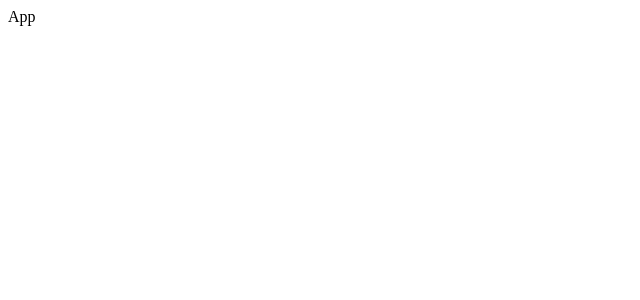
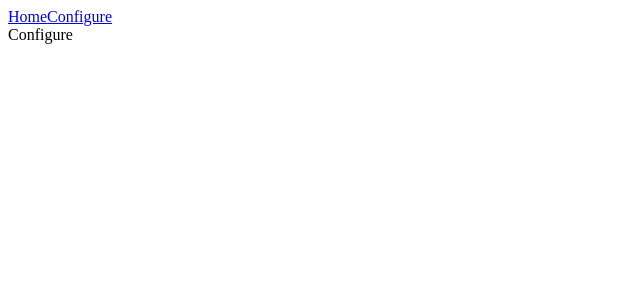
Before and after one commit to ronaldarifin/rewardapp, a React (Create React App) app: page /configure in a window 1280 px wide. Shown: the top 300 px of the page, without its empty margins (0-640 px from the left). Built offline with nearby package versions, Linux system fonts and the light colour scheme.

Commit message:
add routing for app

```diff
--- a/src/App.js
+++ b/src/App.js
@@ -1,8 +1,18 @@
 import React from 'react'
+import { BrowserRouter, Routes, Route } from "react-router-dom";
+import Navbar from './components/Navbar';
+import Home from './routes/Home';
+import Configure from './routes/Configure';
 
 const App = () => {
   return (
-    <div>App</div>
+    <BrowserRouter>
+      <Navbar />
+      <Routes>
+        <Route path="/" element={<Home/>} />
+        <Route path="/configure" element={<Configure/>} />
+      </Routes>
+    </BrowserRouter>
   )
 }
 
--- /dev/null
+++ b/src/components/Navbar.js
@@ -0,0 +1,13 @@
+import React from 'react'
+import {Link} from 'react-router-dom'
+
+const Navbar = () => {
+  return (
+   <nav>
+      <Link to="/">Home</Link>
+      <Link to="/configure">Configure</Link>
+   </nav>
+  )
+}
+
+export default Navbar
--- a/src/index.js
+++ b/src/index.js
@@ -2,9 +2,10 @@
 import ReactDOM from 'react-dom/client';
 import React from "react";
 
+
 const root = ReactDOM.createRoot(document.getElementById('root'));
 root.render(
   <React.StrictMode>
-    <App />
+     <App/>
   </React.StrictMode>
 );
--- /dev/null
+++ b/src/routes/Configure.js
@@ -0,0 +1,9 @@
+import React from 'react'
+
+const Configure = () => {
+  return (
+    <div>Configure</div>
+  )
+}
+
+export default Configure
--- /dev/null
+++ b/src/routes/Home.js
@@ -0,0 +1,9 @@
+import React from 'react'
+
+const Home = () => {
+  return (
+    <div>Home</div>
+  )
+}
+
+export default Home
```
Also changed, not shown: package.json (+1 -6 lines), 1 other file (tests, documents, lock files or other folders).
